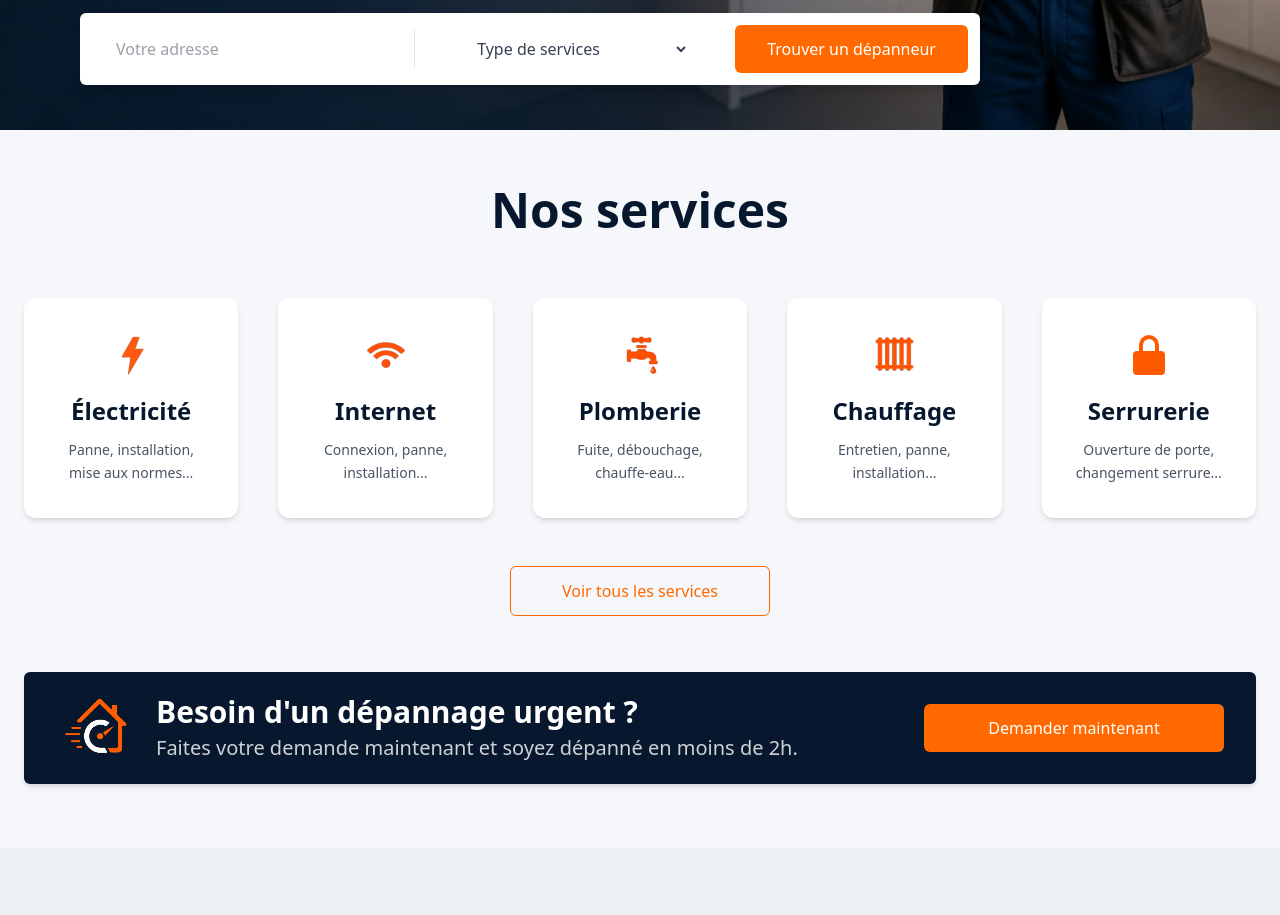
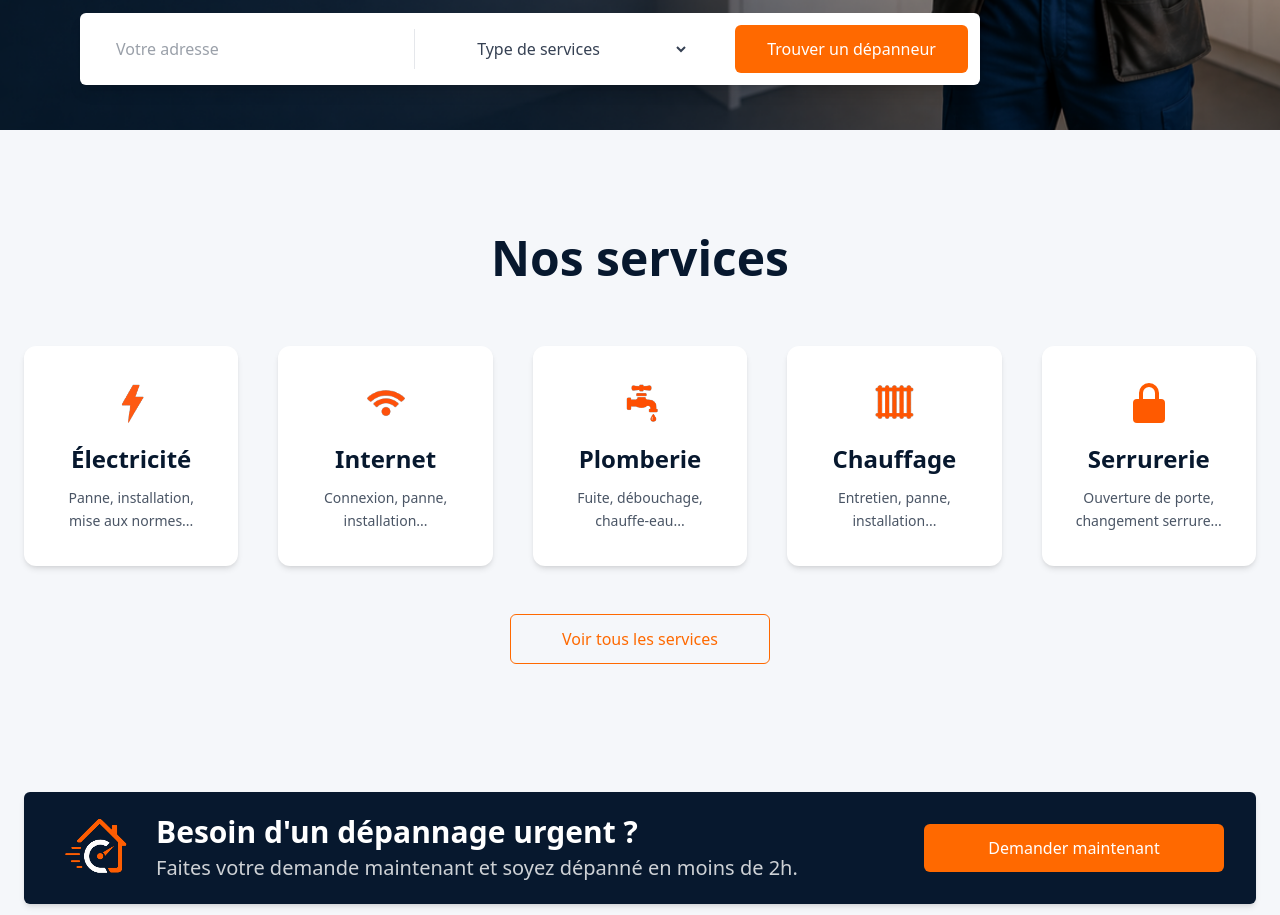
Before and after one commit to chainez-hat/DepanGO, a React (Vite) app in the folder front/: page / in a window 1280 px wide. Shown: the part 620-1535 px from the top of the page. Built offline with nearby package versions, Linux system fonts and the light colour scheme.

Commit message:
- ameliorer les pacge (coté design)

```diff
--- a/front/src/components/EmergencyCTA.jsx
+++ b/front/src/components/EmergencyCTA.jsx
@@ -3,7 +3,7 @@ import logo from "../assets/logo petit.svg";
 
 export default function EmergencyCTA() {
   return (
-    <section className="bg-[#F5F7FA] pb-16">
+    <section className="bg-[#F5F7FA] pt-16 pb-16">
       <div className="max-w-[1500px] mx-auto px-6">
         <div className="bg-[#07182E] rounded-md px-8 py-4 flex items-center justify-between shadow-md">
           <div className="flex items-center gap-5">
--- a/front/src/components/ServiceSection.jsx
+++ b/front/src/components/ServiceSection.jsx
@@ -34,7 +34,7 @@ export default function ServiceSection() {
   ];
 
   return (
-    <section className="bg-[#F5F7FA] py-14">
+    <section className="bg-[#F5F7FA] pt-26 pb-16">
       <div className="max-w-[1500px] mx-auto px-6">
         <h2 className="text-5xl font-bold text-center text-[#07182E]">
           Nos services
```
